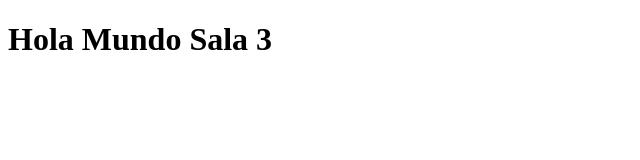
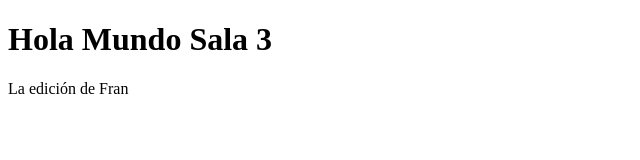
Before and after one commit to iniakig/gitsala3, a plain HTML site: page index.html in a window 1280 px wide. Shown: the whole page, without its empty margins (0-640 px from the left). Drawn offline with Linux system fonts and the light colour scheme.

Commit message:
Le puse un párrafo

```diff
--- a/index.html
+++ b/index.html
@@ -8,6 +8,7 @@
 <body>
 
     <h1>Hola Mundo Sala 3</h1>
+    <p>La edición de Fran</p>
 
 </body>
 </html>
```
